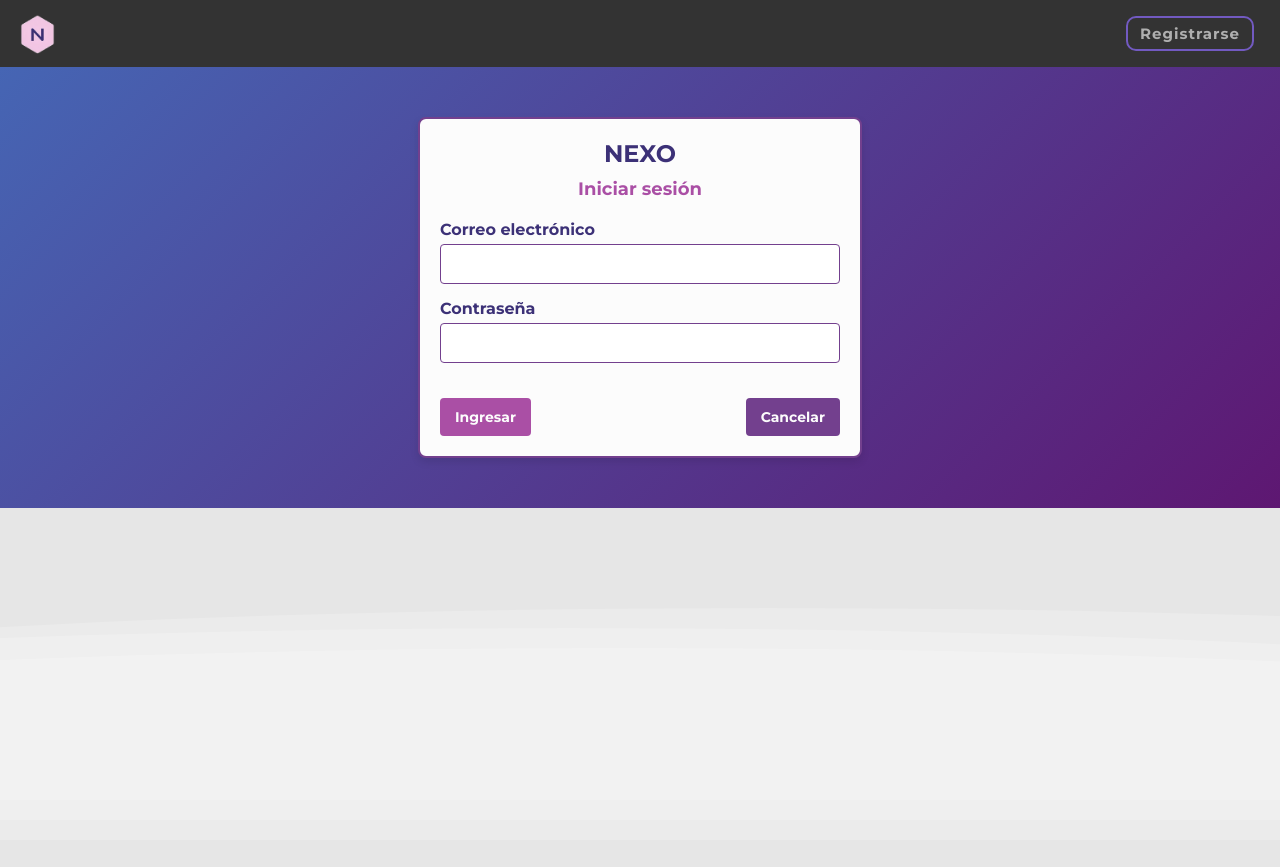
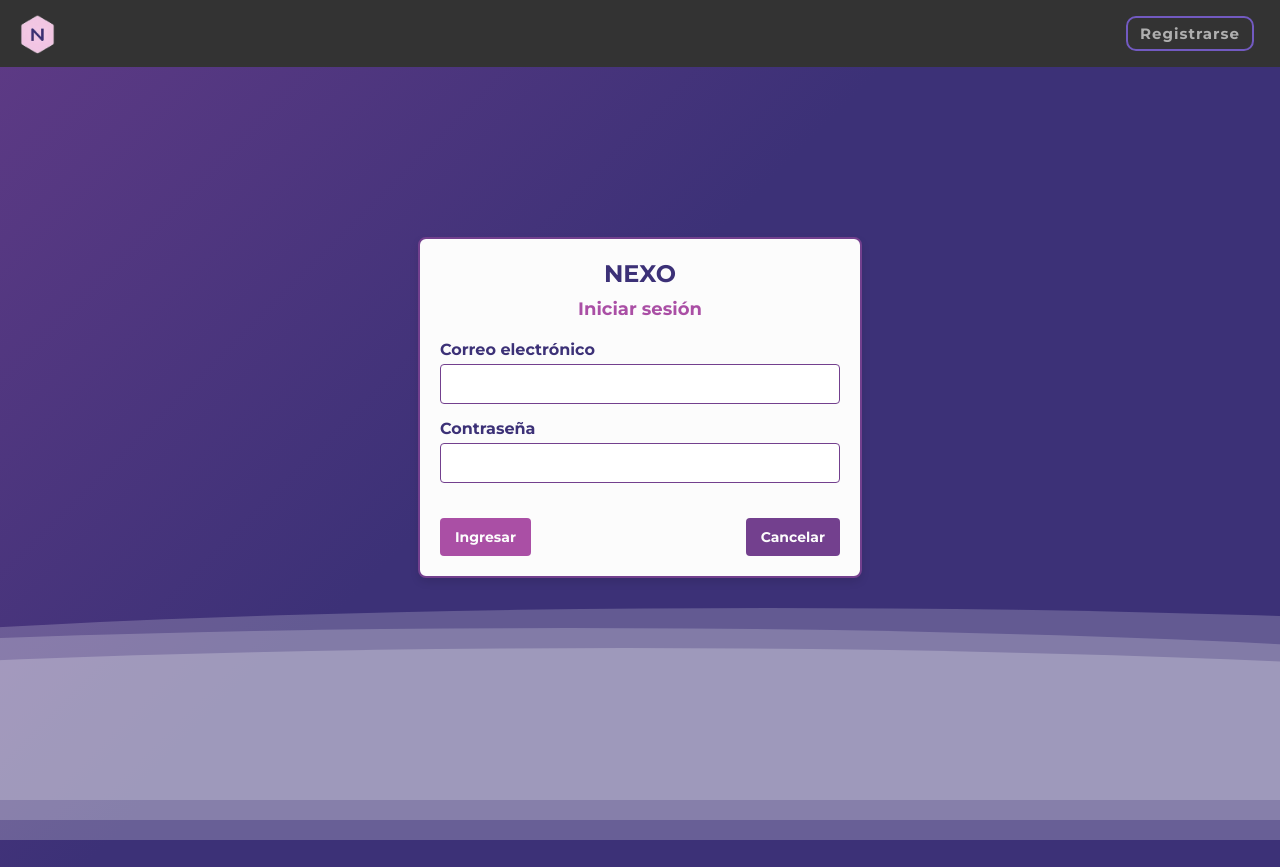
Before and after one commit to BilleteraVirtual/BilleteraVirtual-Front, an Angular app: page /login in a window 1280 px wide. Before the commit the page ends 800 px from the top, so only its background shows below. Built offline with nearby package versions, Linux system fonts and the light colour scheme; no server answers.

Commit message:
Estilos de signup y login listos

```diff
--- a/src/app/login/login.component.css
+++ b/src/app/login/login.component.css
@@ -3,10 +3,11 @@ body {
   margin: 0;
   font-family: -apple-system, BlinkMacSystemFont, sans-serif;
   overflow: auto;
-  background: linear-gradient(315deg, rgba(101, 0, 94, 1) 3%, rgba(60, 132, 206, 1) 38%, rgba(48, 238, 226, 1) 68%, rgba(255, 25, 25, 1) 98%);
+  background: linear-gradient(315deg, rgba(60, 49, 119, 1) 20%, rgba(115, 64, 142, 1) 38%, rgba(170, 79, 165, 1) 68%, rgb(225, 95, 188, 1) 90%);
   animation: gradient 15s ease infinite;
   background-size: 400% 400%;
   background-attachment: fixed;
+  height: 100%;
 }
 
 @keyframes gradient {
@@ -33,7 +34,7 @@ body {
   opacity: 0.8;
   bottom: 0;
   left: 0;
-  z-index: -1;
+  z-index: 1;
 }
 
 .wave:nth-of-type(2) {
@@ -52,15 +53,19 @@ body {
   2% {
       transform: translateX(1);
   }
+
   25% {
       transform: translateX(-25%);
   }
+
   50% {
       transform: translateX(-50%);
   }
+
   75% {
       transform: translateX(-25%);
   }
+
   100% {
       transform: translateX(1);
   }
@@ -74,12 +79,13 @@ body {
   padding: 20px;
   width: 100%;
   max-width: 400px;
-  margin: 50px auto;
+  margin: 170px auto; /* Aumenta el margen superior para separarlo más del fondo */
   box-shadow: 0 4px 8px rgba(0, 0, 0, 0.1);
   text-align: center;
   position: relative;
-  z-index: 1; /* Asegura que el formulario esté por encima de las ondas */
+  z-index: 11; /* Asegura que el formulario esté por encima de las ondas */
 }
+
 
 /* Cabecera del formulario */
 .login-header h1 {
--- a/src/app/signup/signup.component.css
+++ b/src/app/signup/signup.component.css
@@ -1,24 +1,147 @@
+/* Fondo animado con gradiente */
+body {
+  margin: 0;
+  font-family: -apple-system, BlinkMacSystemFont, sans-serif;
+  overflow: auto;
+  background: linear-gradient(315deg, rgba(60, 49, 119, 1) 20%, rgba(115, 64, 142, 1) 38%, rgba(170, 79, 165, 1) 68%, rgb(225, 95, 188, 1) 90%);
+  animation: gradient 15s ease infinite;
+  background-size: 400% 400%;
+  background-attachment: fixed;
+  height: 100%;
+}
+
+@keyframes gradient {
+  0% {
+      background-position: 0% 0%;
+  }
+  50% {
+      background-position: 100% 100%;
+  }
+  100% {
+      background-position: 0% 0%;
+  }
+}
+
+/* Ondas en el fondo */
+.wave {
+  background: rgb(255 255 255 / 25%);
+  border-radius: 1000% 1000% 0 0;
+  position: fixed;
+  width: 200%;
+  height: 12em;
+  animation: wave 10s -3s linear infinite;
+  transform: translate3d(0, 0, 0);
+  opacity: 0.8;
+  bottom: 0;
+  left: 0;
+  z-index: 0;
+}
+
+.wave:nth-of-type(2) {
+  bottom: -1.25em;
+  animation: wave 18s linear reverse infinite;
+  opacity: 0.8;
+}
+
+.wave:nth-of-type(3) {
+  bottom: -2.5em;
+  animation: wave 20s -1s reverse infinite;
+  opacity: 0.9;
+}
+
+@keyframes wave {
+  2% {
+      transform: translateX(1);
+  }
+
+  25% {
+      transform: translateX(-25%);
+  }
+
+  50% {
+      transform: translateX(-50%);
+  }
+
+  75% {
+      transform: translateX(-25%);
+  }
+
+  100% {
+      transform: translateX(1);
+  }
+}
+
+
+
+
 /* Estilos globales del formulario */
+/* Estilos globales del formulario */
+
+.form-title {
+  text-align: center;
+  font-size: 36px;
+  color: #3c3177;
+  font-weight: bold;
+  grid-column: 1 / -1; /* Hace que el título ocupe ambas columnas */
+}
+#registro {
+  text-align: center;
+  font-size: 20px;
+  color: #aa4fa5;
+  font-weight: bold;
+  grid-column: 1 / -1; /* Hace que el título ocupe ambas columnas */
+}
+
 form {
   background-color: #fcfcfc; /* Fondo claro */
   padding: 20px;
   border: 2px solid #73408e; /* Borde principal */
   border-radius: 8px;
   box-shadow: 0 4px 8px rgba(0, 0, 0, 0.1);
-  max-width: 600px;
-  margin: 20px auto;
+  max-width: 800px; /* Aumentamos el ancho para permitir más espacio para las columnas */
+  margin: 100px auto;
   font-family: 'Arial', sans-serif;
+  z-index: 10; /* Asegura que el formulario esté por encima de las ondas */
+  position: relative; /* Necesario para que z-index funcione */
+  display: grid;
+  grid-template-columns: 1fr 1fr; /* Crea dos columnas de igual tamaño */
+  gap: 20px; /* Espacio entre las columnas */
 }
 
-/* Etiquetas */
-form label {
+/* Dividir los grupos de campos en columnas */
+div[formGroupName="entity"],
+div[formGroupName="company"],
+div[formGroupName="user"] {
+  border: 1px solid #73408e; /* Borde de las secciones */
+  border-radius: 4px;
+  padding: 10px;
+  background-color: #f8f0fc; /* Fondo claro para secciones */
+}
+
+/* Estilos para la columna izquierda (campos hasta tipo de usuario) */
+form .left-column {
+  display: flex;
+  flex-direction: column;
+  gap: 15px;
+}
+
+/* Estilos para la columna derecha (campos después de tipo de usuario) */
+form .right-column {
+  display: flex;
+  flex-direction: column;
+  gap: 15px;
+}
+
+/* Secciones específicas dentro de las columnas */
+form .left-column label,
+form .right-column label {
   color: #3c3177; /* Texto oscuro */
   font-weight: bold;
   display: block;
   margin-bottom: 5px;
 }
 
-/* Campos de entrada */
+/* Campos de entrada en ambas columnas */
 form input,
 form select {
   width: 100%;
@@ -37,8 +160,24 @@ form select:focus {
   box-shadow: 0 0 5px #aa4fa5;
 }
 
-/* Botón de envío */
-form button {
+/* Mensajes de error */
+form small {
+  color: #e15fbc; /* Color de los mensajes de error */
+  font-size: 12px;
+  display: block;
+  margin-top: -10px;
+  margin-bottom: 10px;
+}
+
+/* Títulos internos de secciones */
+div[formGroupName="company"] label:first-of-type,
+div[formGroupName="user"] label:first-of-type {
+  margin-top: 10px;
+}
+
+/* Alinear el botón de registro a la derecha */
+form .register-btn {
+  justify-self: end; /* Mueve el botón hacia la derecha de la columna */
   background-color: #aa4fa5; /* Fondo del botón */
   color: #fcfcfc; /* Texto blanco */
   border: none;
@@ -48,45 +187,14 @@ form button {
   font-weight: bold;
   cursor: pointer;
   transition: background-color 0.3s ease;
+  margin-top: 8%;
 }
 
-form button:hover {
+form .register-btn:hover {
   background-color: #e15fbc; /* Cambio de color al pasar el cursor */
 }
 
-form button:disabled {
+form .register-btn:disabled {
   background-color: #73408e; /* Color desactivado */
   cursor: not-allowed;
 }
-
-/* Mensajes de error */
-form small {
-  color: #e15fbc; /* Color de los mensajes de error */
-  font-size: 12px;
-  display: block;
-  margin-top: -10px;
-  margin-bottom: 10px;
-}
-
-/* Opciones seleccionables */
-form select option {
-  color: #3c3177;
-  background-color: #fcfcfc;
-}
-
-/* Secciones específicas */
-div[formGroupName="entity"],
-div[formGroupName="company"],
-div[formGroupName="user"] {
-  border: 1px solid #73408e; /* Borde de las secciones */
-  border-radius: 4px;
-  padding: 10px;
-  margin-bottom: 20px;
-  background-color: #f8f0fc; /* Fondo claro para secciones */
-}
-
-/* Títulos internos de secciones */
-div[formGroupName="company"] label:first-of-type,
-div[formGroupName="user"] label:first-of-type {
-  margin-top: 10px;
-}
--- a/src/app/signup/signup.component.html
+++ b/src/app/signup/signup.component.html
@@ -1,5 +1,23 @@
+<!DOCTYPE html>
+<html lang="en">
+<head>
+  <meta charset="UTF-8">
+  <meta name="viewport" content="width=device-width, initial-scale=1.0">
+  <title>Document</title>
+</head>
+<body>
+
+  <!-- Fondo con Ondas -->
+  <div class="wave"></div>
+  <div class="wave"></div>
+  <div class="wave"></div>
+
   <form [formGroup]="signupForm" (ngSubmit)="submit()">
-  <!-- Campos comunes (Entity) -->
+    <!-- Título centrado -->
+    <h1 class="form-title">NEXO</h1>
+    <h2 id="registro" class="form-title">Registro</h2>
+
+    <div class="left-column">
       <div formGroupName="entity">
         <label>Alias</label>
         <input formControlName="alias" type="text" />
@@ -20,15 +38,15 @@
         </div>
       </div>
 
-  <!-- Selección de tipo de usuario -->
       <label>Tipo de usuario</label>
       <select formControlName="userType" (change)="onUserTypeChange($event)">
         <option value="" disabled selected>Selecciona una opción</option>
         <option value="user">Usuario</option>
         <option value="company">Empresa</option>
       </select>
+    </div>
 
-  <!-- Campos específicos para Company -->
+    <div class="right-column">
       <div formGroupName="company" *ngIf="isCompany">
         <label>Nombre de la empresa</label>
         <input formControlName="businessName" type="text" />
@@ -46,7 +64,6 @@
         </div>
       </div>
 
-  <!-- Campos específicos para User -->
       <div formGroupName="user" *ngIf="!isCompany">
         <label>DNI</label>
         <input formControlName="DNI" type="text" />
@@ -67,5 +84,11 @@
         </div>
       </div>
 
-  <button type="submit" [disabled]="!signupForm.valid">Registrar Cuenta</button>
+      <!-- Botón de registro a la derecha -->
+      <button type="submit" [disabled]="!signupForm.valid" class="register-btn">Registrar Cuenta</button>
+    </div>
   </form>
+
+
+</body>
+</html>
```
Lines whose indentation alone changed are shown as unchanged.
